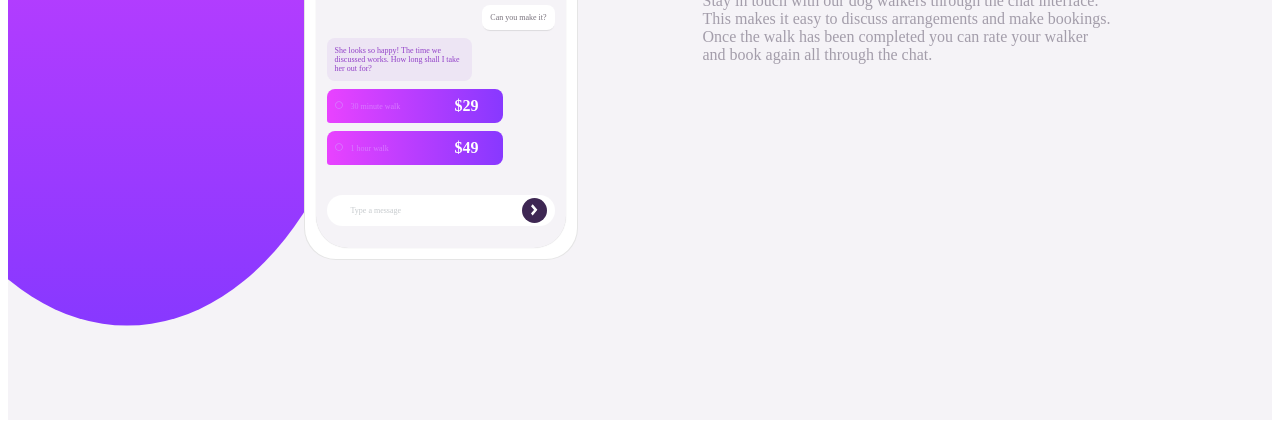
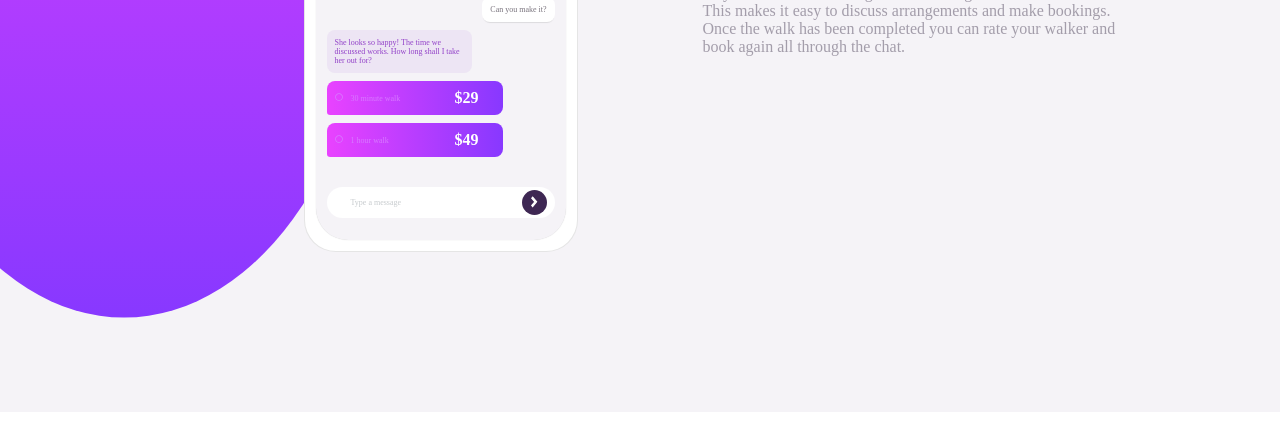
Before and after one commit to PABlond/integration-chat-app, a Gatsby site: page / in a window 1280 px wide. Shown: the part 436-864 px from the top of the page. Built offline with nearby package versions, Linux system fonts and the light colour scheme; Gatsby itself is replaced by a stand-in of ours.

Commit message:
update src/pages/index.tsx

```diff
--- a/src/pages/index.tsx
+++ b/src/pages/index.tsx
@@ -1,10 +1,16 @@
 import React from "react"
 
-import styled from "styled-components"
+import styled, { createGlobalStyle } from "styled-components"
 
 import { Column } from "../components"
 import { BackLayout, MobileContainer } from "../containers"
 import { colors } from "../utils"
+
+const GlobalStyle = createGlobalStyle`
+  body {
+    margin: 0;
+  }
+`
 
 const Container = styled.div`
   display: flex;
@@ -119,6 +125,8 @@ const Wrapper = styled.div`
 
 export default () => {
   return (
+    <>
+      <GlobalStyle />
       <Container>
         <Wrapper>
           <BackLayout>
@@ -129,13 +137,14 @@ export default () => {
               <h1>Simple booking</h1>
               <p>
                 Stay in touch with our dog walkers through the chat interface.
-              This makes it easy to discuss arrangements and make bookings. Once
-              the walk has been completed you can rate your walker and book
-              again all through the chat.
+                This makes it easy to discuss arrangements and make bookings.
+                Once the walk has been completed you can rate your walker and
+                book again all through the chat.
               </p>
             </Column.Description>
           </BackLayout>
         </Wrapper>
       </Container>
+    </>
   )
 }
```
Lines whose indentation alone changed are shown as unchanged.
